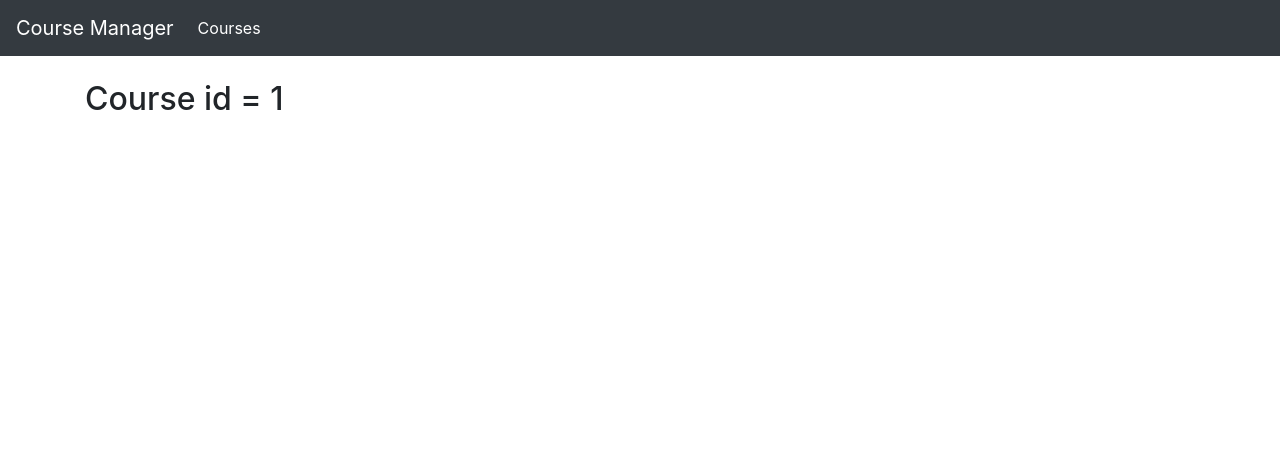
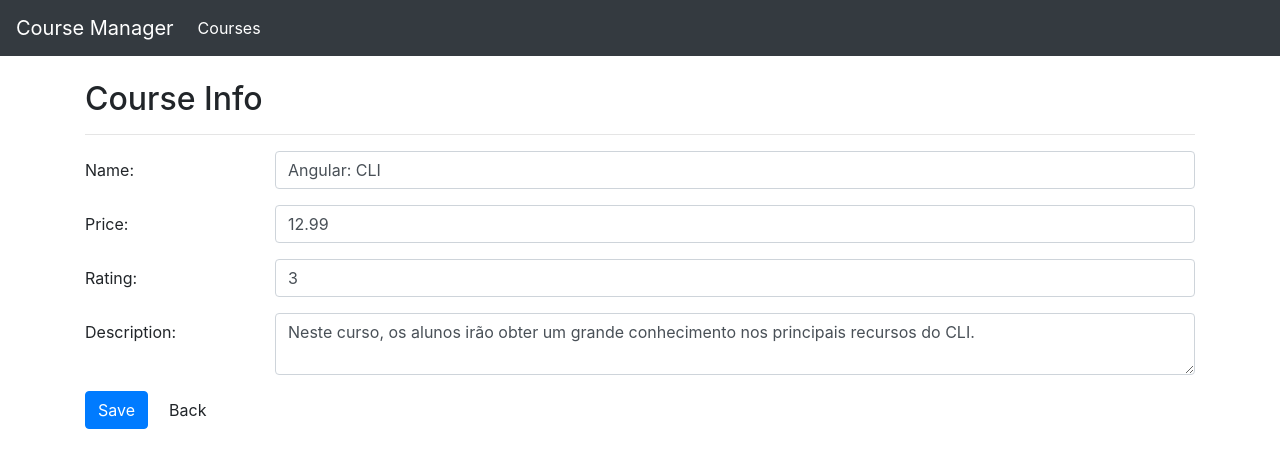
Before and after one commit to RamonFern/course-manager, an Angular app: page /courses/info/1 in a window 1280 px wide. Shown: the top 468 px of the page. Built offline with nearby package versions, Linux system fonts and the light colour scheme.

Commit message:
Criando form de informações com validações de template

```diff
--- a/src/app/courses/course-info.component.html
+++ b/src/app/courses/course-info.component.html
@@ -1 +1,54 @@
-<h2>Course id = {{ courseId }}</h2>
+<h2>Course Info</h2>
+
+<hr/>
+<form #courseForm="ngForm">
+
+    <div class="form-group row">
+        <label class="col-sm-2 col-form-label">Name: </label>
+            <div class="col-sm-10">
+                <input [(ngModel)]="course.name" required name="name" #courseName="ngModel" [ngClass]="{'is-invalid': courseName.invalid}" class="form-control">
+
+                <div class="invalid-feedback">
+                    <span>Course name is required</span>
+                </div>
+            </div>
+    </div>
+
+    <div class="form-group row">
+        <label class="col-sm-2 col-form-label">Price: </label>
+            <div class="col-sm-10">
+                <input [(ngModel)]="course.price" required name="price" type="number" #coursePrice="ngModel" [ngClass]="{'is-invalid': coursePrice.invalid}" class="form-control">
+
+                <div class="invalid-feedback">
+                    <span>Course price is required</span>
+                </div>
+            </div>
+    </div>
+
+    <div class="form-group row">
+        <label class="col-sm-2 col-form-label">Rating: </label>
+            <div class="col-sm-10">
+                <input [(ngModel)]="course.rating" required name="rating" type="number" #courseRating="ngModel" [ngClass]="{'is-invalid': courseRating.invalid}" class="form-control">
+
+                <div class="invalid-feedback">
+                    <span>Course rating is required</span>
+                </div>
+            </div>
+    </div>
+
+    <div class="form-group row">
+        <label class="col-sm-2 col-form-label">Description: </label>
+            <div class="col-sm-10">
+                <textarea [(ngModel)]="course.description" required name="description" #courseDescription="ngModel"
+                 [ngClass]="{'is-invalid': courseDescription.invalid}" class="form-control"></textarea>
+
+                <div class="invalid-feedback">
+                    <span>Course description is required</span>
+                </div>
+            </div>
+    </div>
+
+    <button [disabled]="courseForm.invalid" (click)="save()" class="btn btn-primary mr-2">Save</button>
+    <button [routerLink]="['/courses']" class="btn btn-secundary">Back</button>
+
+</form>
--- a/src/app/courses/course-info.component.ts
+++ b/src/app/courses/course-info.component.ts
@@ -1,17 +1,23 @@
 import { Component, OnInit } from "@angular/core";
 import { ActivatedRoute } from "@angular/router";
+import { Course } from "./course";
+import { CourseService } from "./course.service";
 
 @Component({
     templateUrl: './course-info.component.html'
 })
 export class CourseInfoComponent implements OnInit{
 
-    courseId: number;
+    course: Course;
 
-    constructor(private activatedRoute: ActivatedRoute){}
+    constructor(private activatedRoute: ActivatedRoute, private courseService: CourseService){}
 
     ngOnInit(): void {
-        this.courseId = +this.activatedRoute.snapshot.paramMap.get('id');
+        this.course = this.courseService.retrieveById(+this.activatedRoute.snapshot.paramMap.get('id'));
+    }
+
+    save(): void{
+        this.courseService.save(this.course);
     }
 
 }
--- a/src/app/courses/course.service.ts
+++ b/src/app/courses/course.service.ts
@@ -8,6 +8,17 @@
 
     retrieveAll(): Course[] {
         return COURSES;
+    }
+
+    retrieveById(id: number): Course{
+        return COURSES.find((courseIterator: Course) => courseIterator.id ===id);
+    }
+
+    save(course: Course): void{
+        if(course.id){
+            const index = COURSES.findIndex((courseIterator: Course) => courseIterator.id === course.id);
+            COURSES[index] = course;
+        }
     }
 
 }
```
